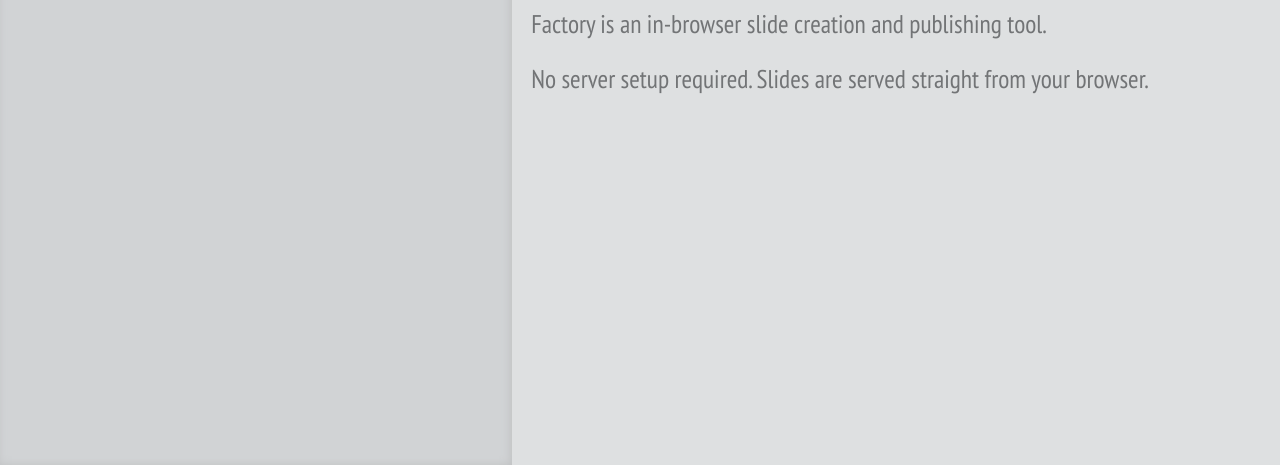
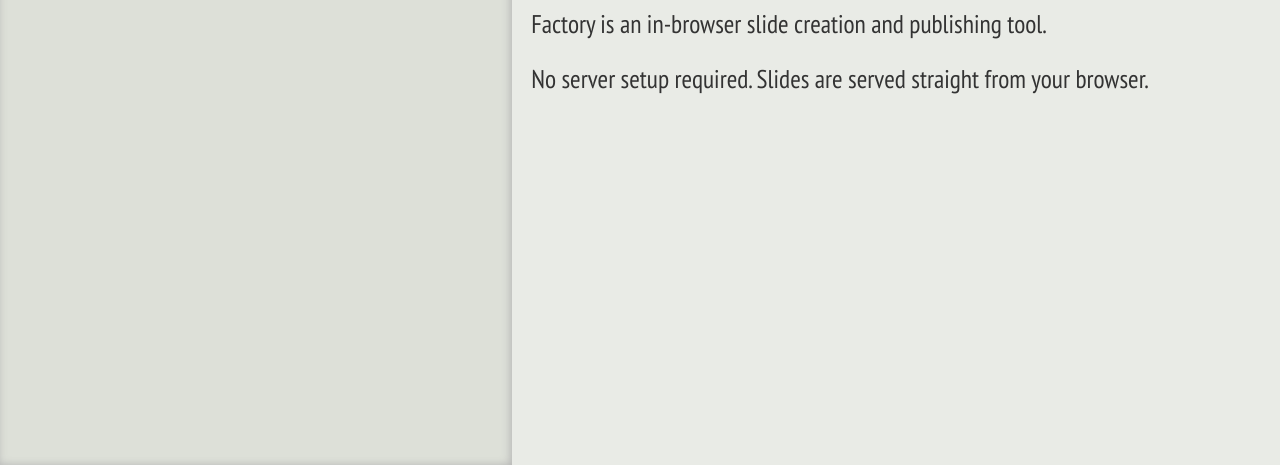
Before and after one commit to juliocesar/factory, a plain HTML site: page public/index.html in a window 1280 px wide. Shown: the part 335-800 px from the top of the page. Drawn offline with Linux system fonts and the light colour scheme.

Commit message:
Updated default colours to something more palatable

```diff
--- a/sass/themes.scss
+++ b/sass/themes.scss
@@ -5,14 +5,14 @@
 
 // Factory
 body.theme-default {
-  $background-color: #dee0e1;
-  $text-color: #727476;
+  $background-color: #e9ebe6;
+  $text-color: #333;
 
-  background-color: #dee0e1;
+  background-color: $background-color;
   color: $text-color;
 
   .authoring {
-    @include box-shadow(inset -.1rem 0 .5rem lighten($text-color, 30%));
+    @include box-shadow(inset -.1rem 0 .5rem lighten($text-color, 50%));
     background-color: darken($background-color, 5%);
 
     menu button {
```
Also changed, not shown: public/stylesheets/factory.css.
